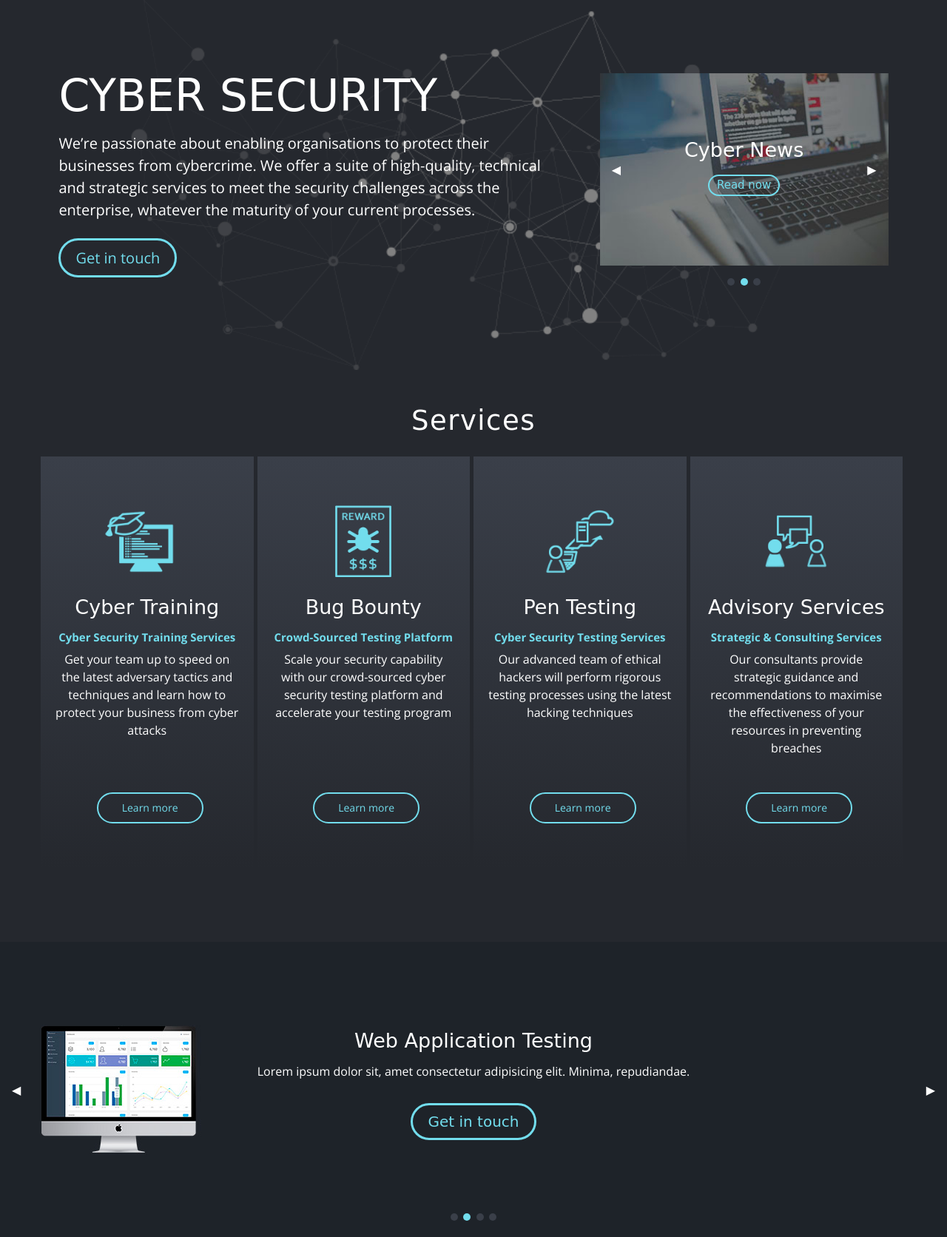
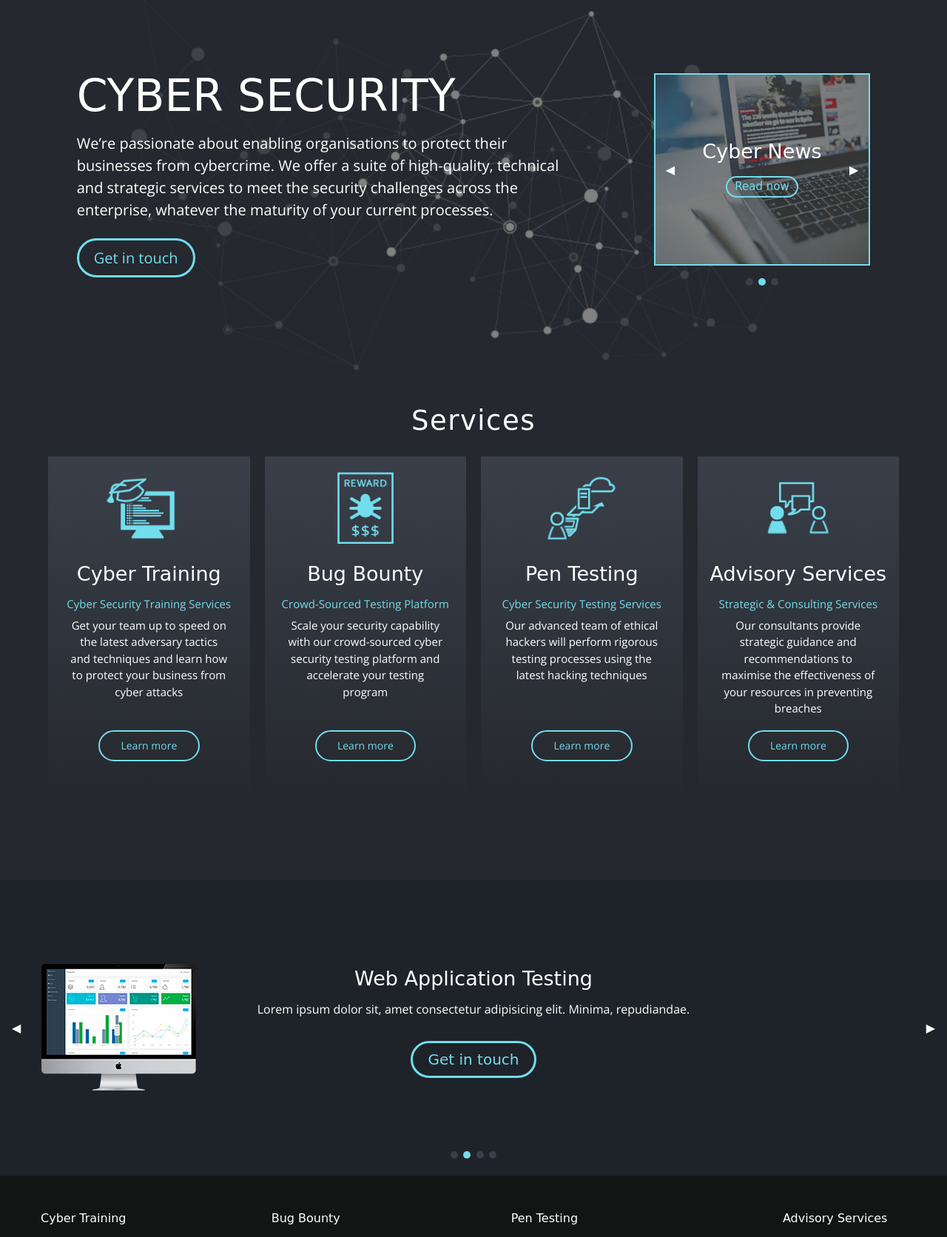
Before and after one commit to vladfreishmidt/cyber-security-v3, a PHP site: page / in a window 1280 px wide. Shown: the part 111-1783 px from the top of the page at 74% size. Run offline with PHP 8.4, Linux system fonts and the light colour scheme; some libraries are stand-ins or nearby versions; some web fonts are replaced.

Commit message:
services update

```diff
--- a/css/services/services.css
+++ b/css/services/services.css
@@ -11,17 +11,25 @@ section.services h4 {
     color: #72dded;
     font-family: 'Open Sans', sans-serif;
     margin-bottom: 10px;
-    font-weight: 700;
+    font-weight: 400;
     font-size: 15px;
 }
 
 section.services .service-item {
     background-image: linear-gradient(rgb(58, 63, 73) 0%, rgb(37, 40, 46) 100%) !important;
     background-image: -webkit-linear-gradient(rgb(58, 63, 73) 0%, rgb(37, 40, 46) 100%) !important;
-    margin-right: 5px;
-    padding: 50px 20px 100px 20px;
+    margin: 0 10px;
+    padding: 5px 10px 50px 10px;
     color: #fff;
     position: relative;
+    top: 0;
+    transition: top .3s ease-in-out;
+}
+
+section.services .service-item:hover {
+    -webkit-box-shadow: 0px 0px 10px 1px #72dded;
+    box-shadow: 0px 0px 10px 1px #72dded;
+    top: -10px;
 }
 
 section.services .service-item .icon {
@@ -36,7 +44,9 @@ section.services .service-item .icon img {
 section.services .service-item p {
     font-weight: 300;
     line-height: 1.5;
-    margin-bottom: 50px;
+    font-size: 15px;
+    width: 85%;
+    margin: 0 auto 70px auto;
 }
 
 section.services .service-item .primary-btn {
--- a/css/top-section/top-section.css
+++ b/css/top-section/top-section.css
@@ -32,6 +32,7 @@ section.top .orbit-container .orbit-slide .slide{
     background: url(../../img/event.jpeg) center top no-repeat;
     height: 100%;
     background-size: cover;
+    border: 2px solid #72dded;
 
 }
 
@@ -39,10 +40,14 @@ section.top .orbit-container .orbit-slide .slide{
     background: url(../../img/news.jpeg) center top no-repeat;
     height: 100%;
     background-size: cover;
+    background-size: cover;
+    border: 2px solid #72dded;
 }
 
 .top-slider .third-slide {
     background: url(../../img/pen-testing.jpg) center top no-repeat;
     height: 100%;
     background-size: cover;
+    background-size: cover;
+    border: 2px solid #72dded;
 }
--- a/index.html
+++ b/index.html
@@ -88,7 +88,7 @@
               <a href="#" class="primary-btn">Get in touch</a>
             </div>
           </div>
-          <div class="right-container cell large-4">
+          <div class="right-container cell large-3">
             <div class="orbit" role="region" aria-label="Favorite Text Ever" data-orbit>
               <ul class="orbit-container top-slider" style="height: 220px !important;">
                 <button class="orbit-previous" aria-label="previous"><span class="show-for-sr">Previous Slide</span>&#9664;</button>
```
